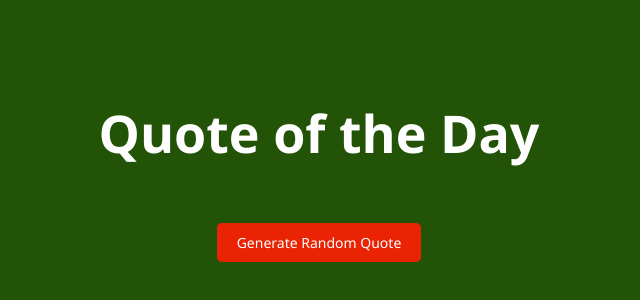
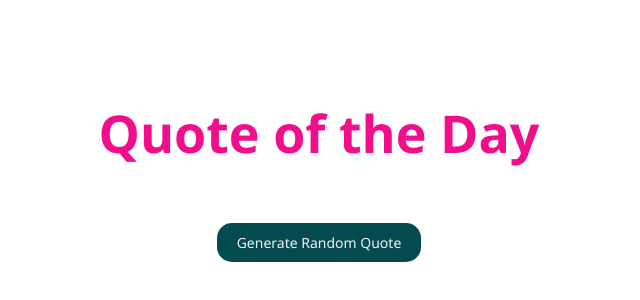
Before and after one commit to Lande21/RandomQuote, a React (Create React App) app: page / in a window 1280 px wide. Shown: the part 238-538 px from the top of the page, without its empty margins (321-961 px from the left). Built offline with nearby package versions, Linux system fonts and the light colour scheme; no server answers.

Commit message:
changed  button colors

```diff
--- a/src/App.css
+++ b/src/App.css
@@ -4,7 +4,7 @@
 
 
 .App-header {
-  background-color: #235307;
+  background-color: #ffffff;
   min-height: 100vh;
   display: flex;
   flex-direction: column;
@@ -12,5 +12,5 @@
   justify-content: center;
   font-size: calc(10px + 2vmin);
   font-family: 'Segoe UI', Tahoma, Geneva, Verdana, sans-serif;
-  color: white;
+  color: rgb(241, 14, 139);
 }
--- a/src/quotedisplay.css
+++ b/src/quotedisplay.css
@@ -1,12 +1,12 @@
 /* quoteDisplay.css */
 .button {
     padding: 10px 20px;
-    background-color: rgb(233, 35, 4);
+    background-color: rgb(4, 75, 80);
     border: none;
-    border-radius: 5px;
+    border-radius: 15px;
     cursor: pointer;
     font-size: 14px;
     font-family:'Segoe UI', Tahoma, Geneva, Verdana, sans-serif;
-    color: white;
+    color: rgb(245, 240, 246);
     margin-top: 20px;
   }
```
